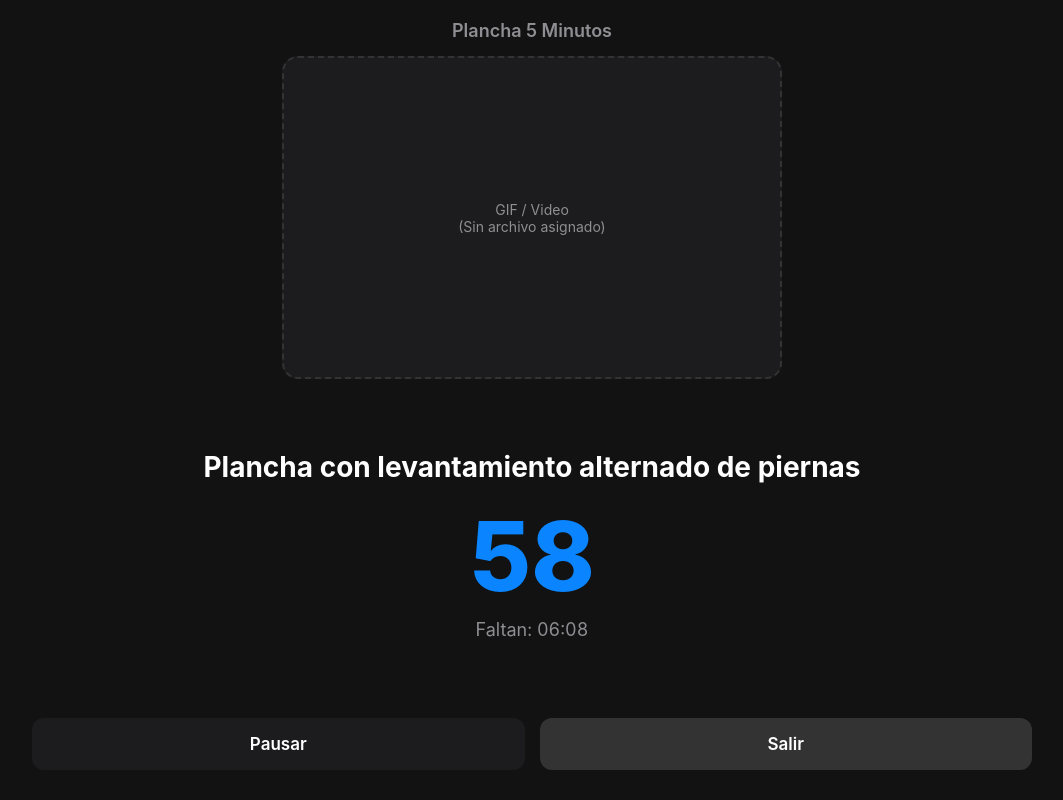
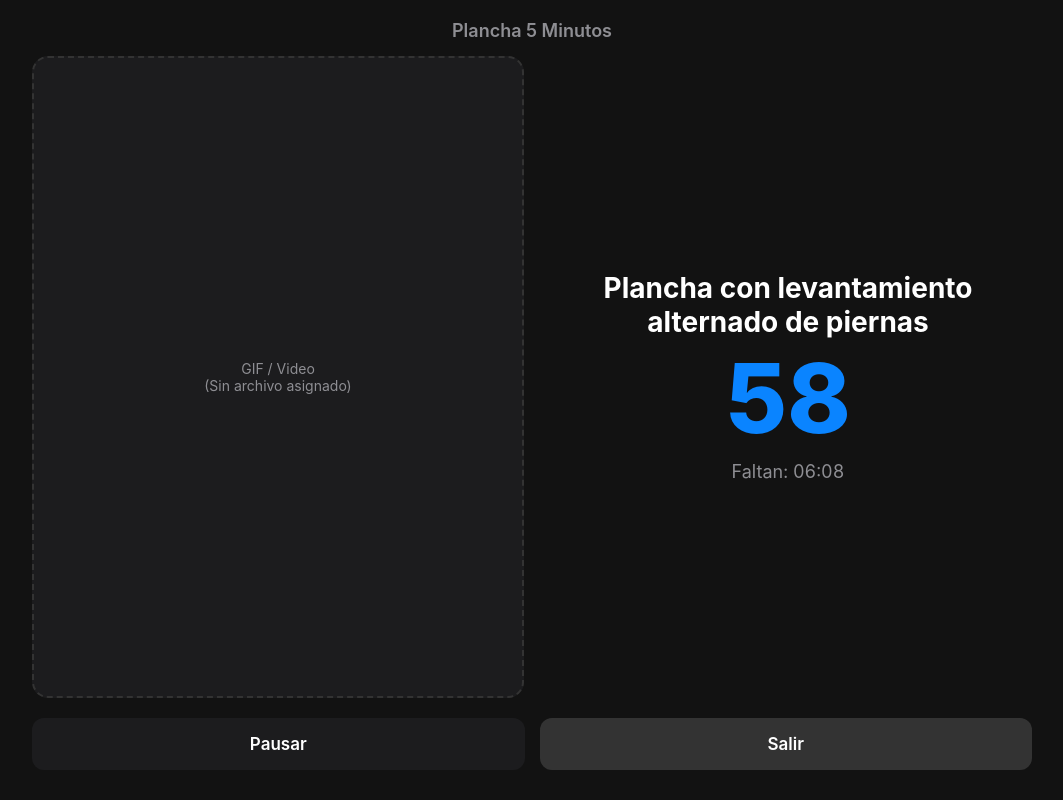
Before and after one commit to adriacp96/gym, a plain HTML site: page index.html in a window 1280 px wide. Both pictures are taken after a click on the button "Empezar". Shown: the whole page, without its empty margins (108-1171 px from the left). Drawn offline with Linux system fonts and the light colour scheme.

Commit message:
Refactor HTML structure for workout display

```diff
--- a/index.html
+++ b/index.html
@@ -29,6 +29,8 @@
 
             <div class="workout-header" id="current-workout-title">Título del Entrenamiento</div>
 
+            <!-- Contenedor para adaptar a 2 columnas en apaisado -->
+            <div class="content-wrapper">
                 <div class="gif-placeholder" id="gif-container">
                     <span id="gif-text">GIF / Video<br>(Sin archivo asignado)</span>
                     <img id="exercise-gif" src="" alt="Ejercicio">
@@ -38,6 +40,7 @@
                     <div class="exercise-name" id="exercise-name">Preparación...</div>
                     <div class="timer-main" id="timer-main">00</div>
                     <div class="timer-total">Faltan: <span id="timer-total">00:00</span></div>
+                </div>
             </div>
 
             <div class="controls">
```
Lines whose indentation alone changed are shown as unchanged.
